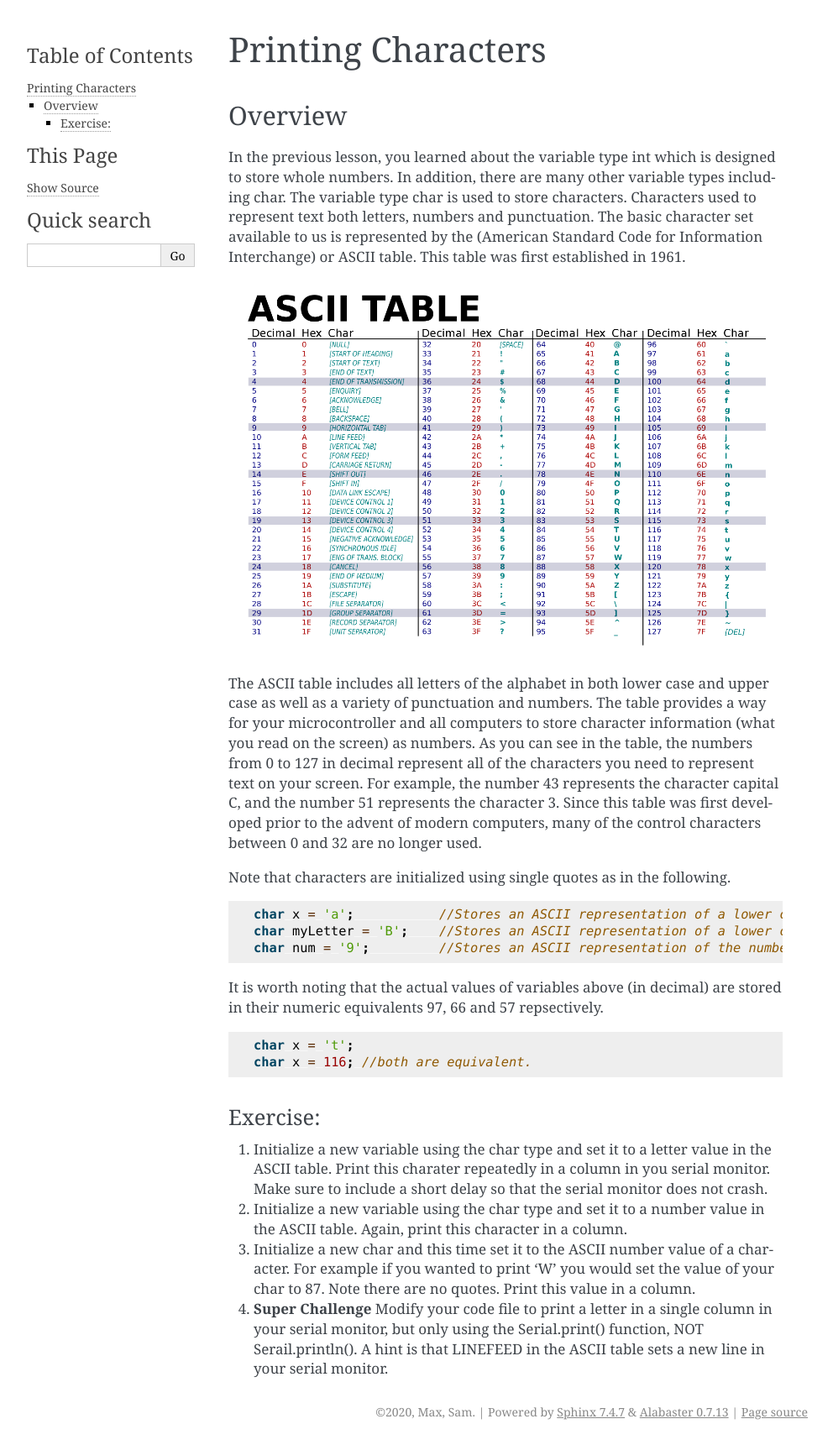
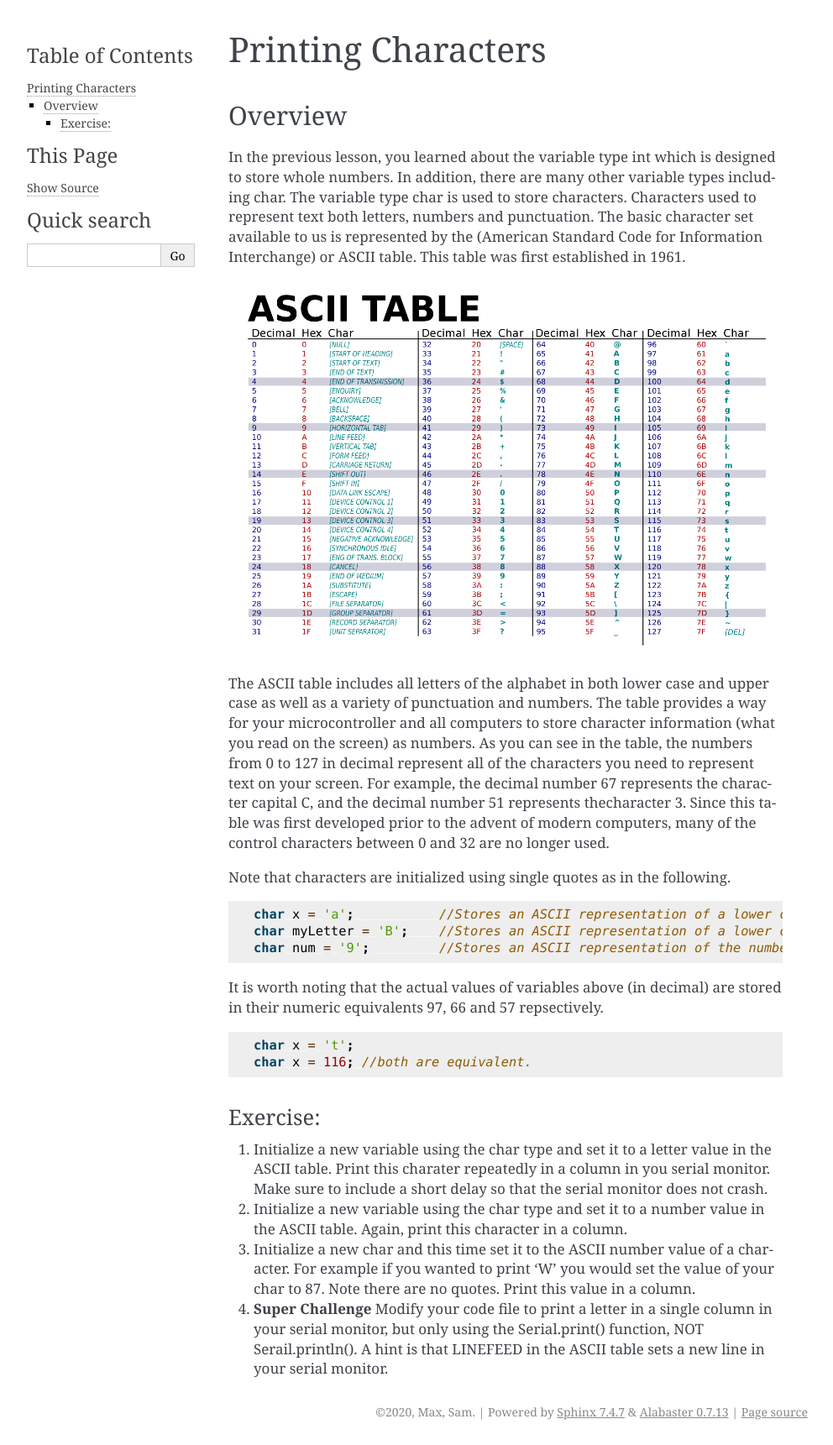
Before and after one commit to maxtkc/mvths-wiki, a Sphinx documentation site: the page built from docs/015a-printing-characters.rst, in a window 1280 px wide. Shown: the whole page at 84% size, without its empty margins (148-1140 px from the left). Built offline with Sphinx 7.4.7, drawn with Linux system fonts in a browser that asks for light colours; pages that are not in the unit, such as notebooks, are missing from menus.

Commit message:
Update 015a-printing-characters.rst

```diff
--- a/docs/015a-printing-characters.rst
+++ b/docs/015a-printing-characters.rst
@@ -12,8 +12,10 @@ represented by the (American Standard Code for Information Interchange) or ASCII
    :alt:
 
 The ASCII table includes all letters of the alphabet in both lower case and upper case as well as a variety of punctuation and numbers. The table provides a way for your
-microcontroller and all computers to store character information (what you read on the screen) as numbers. As you can see in the table, the numbers from 0 to 127 in decimal represent all of the characters you need to represent text on your screen. For example, the number 43 represents the character capital C, and the number 51 represents the
-character 3. Since this table was first developed prior to the advent of modern computers, many of the control characters between 0 and 32 are no longer used.
+microcontroller and all computers to store character information (what you read on the screen) as numbers. As you can see in the table,
+the numbers from 0 to 127 in decimal represent all of the characters you need to represent text on your screen. For example, the decimal
+number 67 represents the character capital C, and the decimal number 51 represents thecharacter 3. Since this table was first developed prior
+to the advent of modern computers, many of the control characters between 0 and 32 are no longer used.
 
 Note that characters are initialized using single quotes as in the following.
 
```
